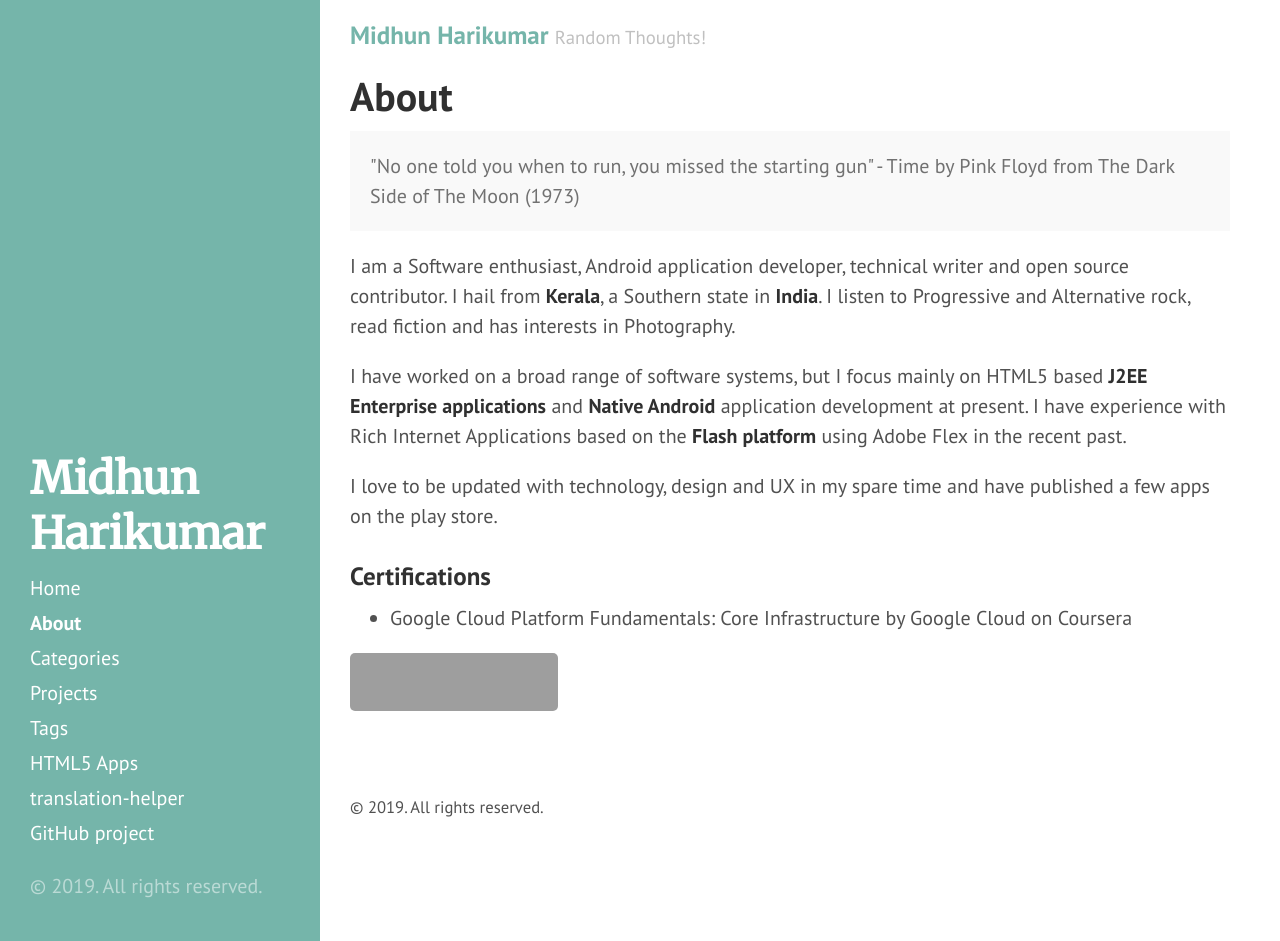
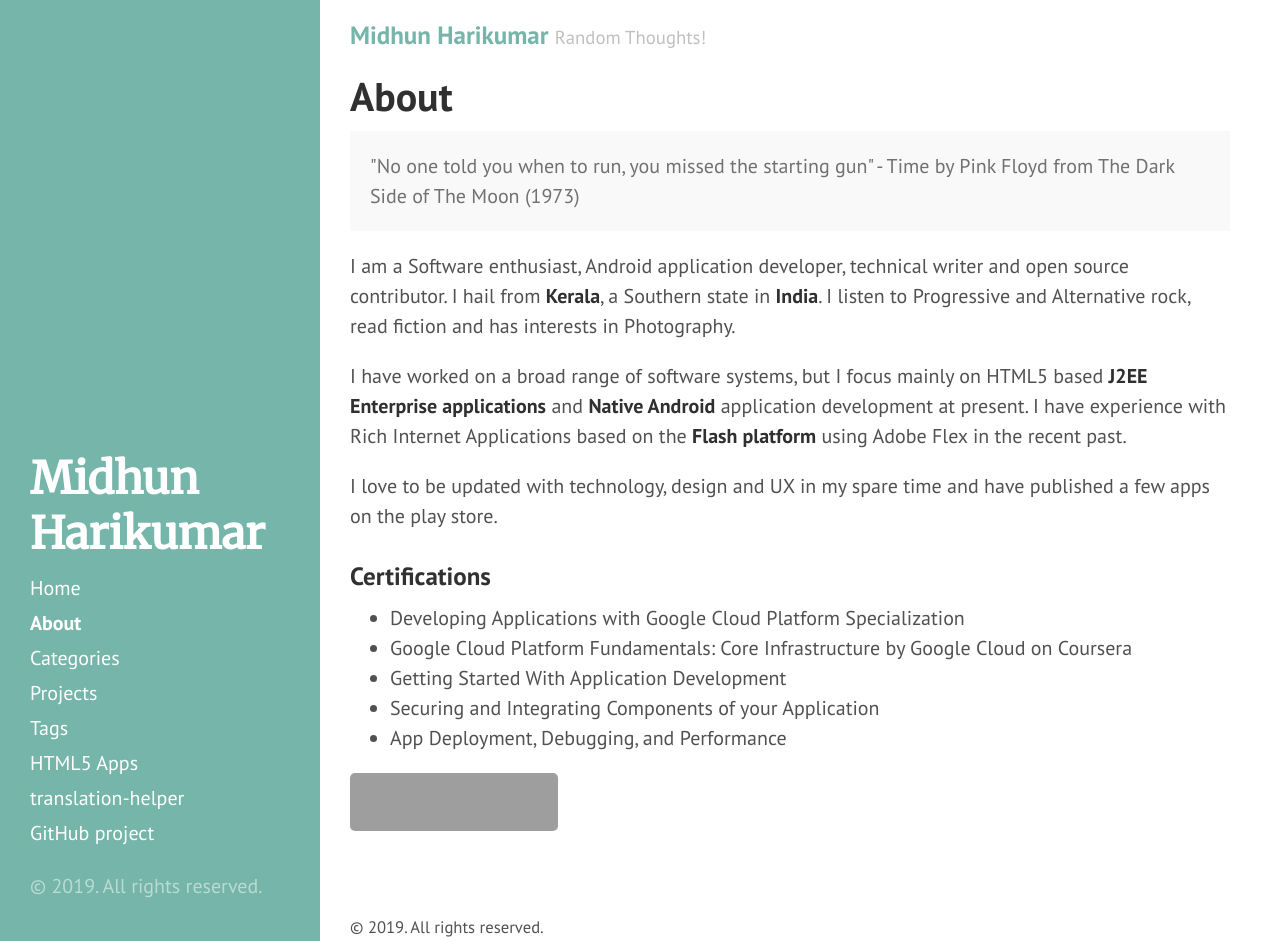
Before and after one commit to midhunhk/midhunhk.github.io, a Jekyll site: the page built from about.md, in a window 1280 px wide and 941 px high. Built offline with Jekyll 4.4.1, drawn with Linux system fonts in a browser that asks for light colours; grey boxes are pictures that could not be loaded.

Commit message:
Update about.md

```diff
--- a/about.md
+++ b/about.md
@@ -14,7 +14,11 @@
 I love to be updated with technology, design and UX in my spare time and have published a few apps on the play store.
 
 ### Certifications
+* Developing Applications with Google Cloud Platform Specialization
 * Google Cloud Platform Fundamentals: Core Infrastructure by Google Cloud on Coursera
+* Getting Started With Application Development
+* Securing and Integrating Components of your Application
+* App Deployment, Debugging, and Performance
 
 <a href="https://stackexchange.com/users/290461">
   <img src="https://stackexchange.com/users/flair/290461.png" width="208" height="58" alt="profile for midhunhk on Stack Exchange, a network of free, community-driven Q&amp;A sites" title="profile for midhunhk on Stack Exchange, a network of free, community-driven Q&amp;A sites">
```
